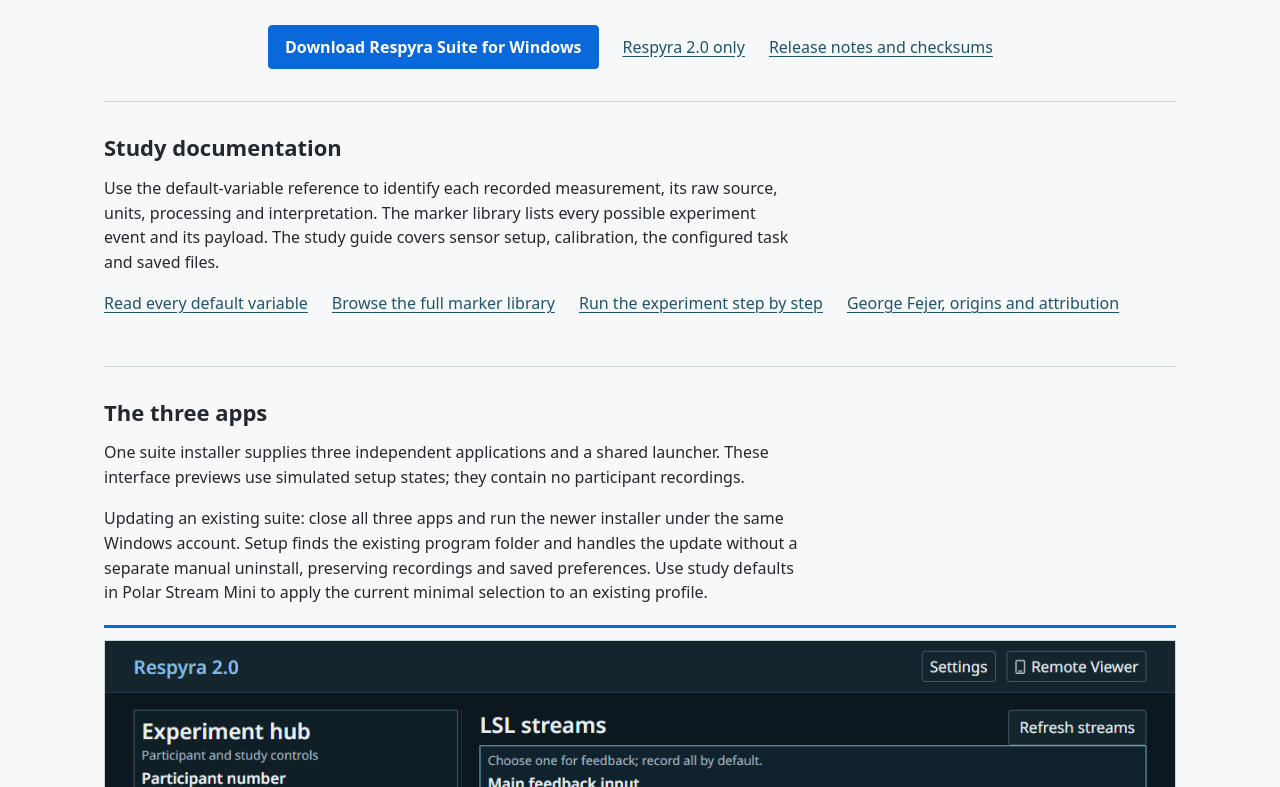
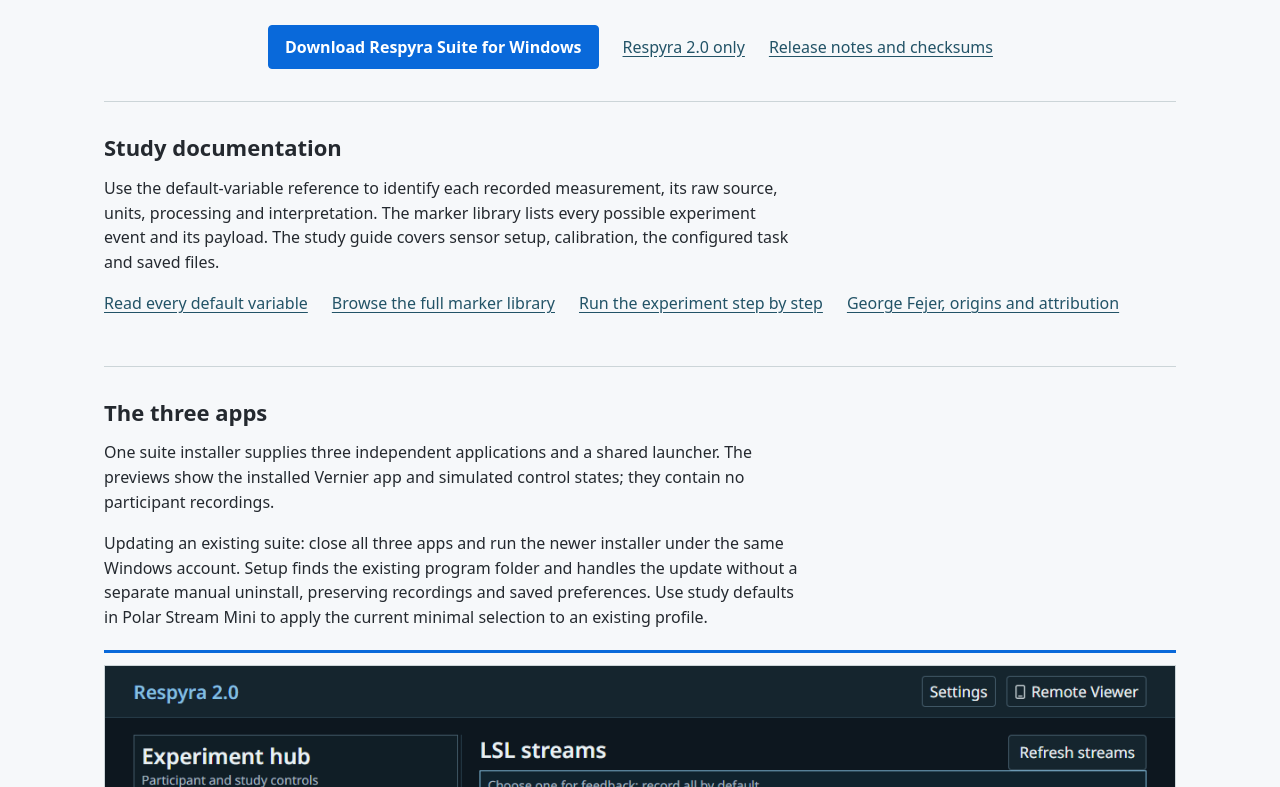
Before and after one commit to GeorgeFejer91/respyra-2.0, a website: page companion/index.html in a window 1280 px wide. Shown: the part 313-1100 px from the top of the page. Drawn offline with Linux system fonts and the light colour scheme; files whose address does not match are found by name; a web font is replaced by a local one.

Commit message:
Describe the verified installed Mini screenshot accurately

```diff
--- a/companion/index.html
+++ b/companion/index.html
@@ -53,7 +53,7 @@
 
       <section aria-labelledby="apps-title">
         <h2 id="apps-title" data-measure>The three apps</h2>
-        <p data-measure>One suite installer supplies three independent applications and a shared launcher. These interface previews use simulated setup states; they contain no participant recordings.</p>
+        <p data-measure>One suite installer supplies three independent applications and a shared launcher. The previews show the installed Vernier app and simulated control states; they contain no participant recordings.</p>
         <p data-measure>Updating an existing suite: close all three apps and run the newer installer under the same Windows account. Setup finds the existing program folder and handles the update without a separate manual uninstall, preserving recordings and saved preferences. Use study defaults in Polar Stream Mini to apply the current minimal selection to an existing profile.</p>
         <div class="screenshots">
           <figure class="respyra"><a href="./images/respyra.png"><img src="./images/respyra.png" width="1200" height="760" alt="Respyra experiment hub with participant setup, selected Vernier input, recorded stream rows and data viewer" loading="lazy"></a><figcaption data-measure>Respyra 2.0 — choose one feedback input, record the selected streams and run the PsychoPy task.</figcaption></figure>
```
